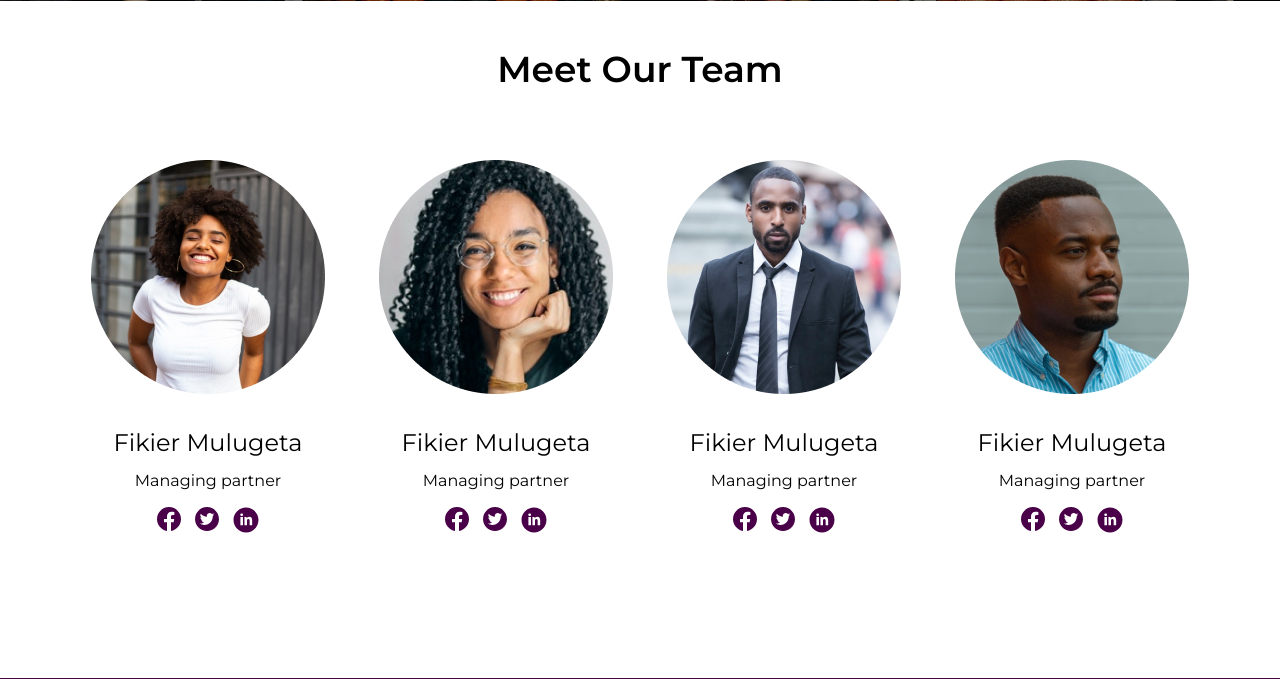
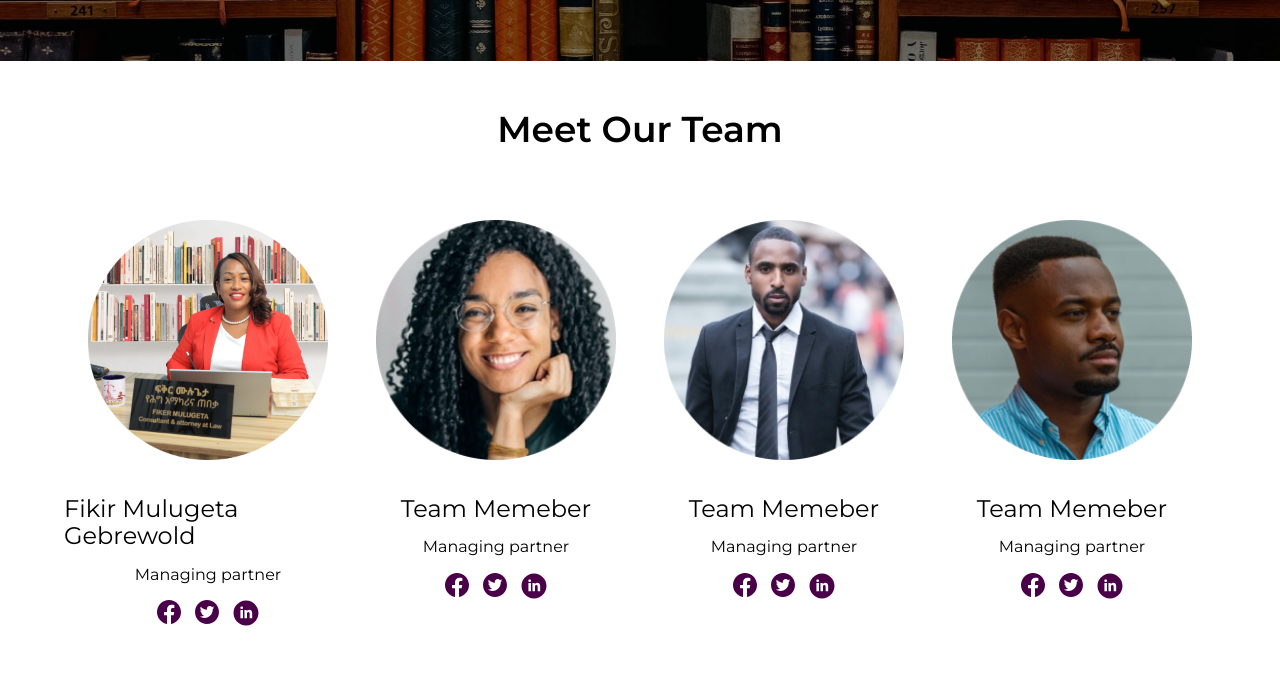
Before and after one commit to samueladdisu/fikerWebsite, a PHP site: page /fikerWebsite/about.html in a window 1280 px wide. Shown: the part 1269-1948 px from the top of the page. Run offline with PHP 8.4, Linux system fonts and the light colour scheme.

Commit message:
content update3

```diff
--- a/about.html
+++ b/about.html
@@ -52,8 +52,8 @@
       <h2 class="story-title">Meet Our Team</h2>
       <div class="container row">
         <div class="single-team col-12 col-md-6 col-xl-3">
-          <img src="./img/female1.jpg" class="team-pic" alt="" />
-          <h3 class="team-name">Fikier Mulugeta</h3>
+          <img src="./img/female.jpg" class="team-pic" alt="" />
+          <h3 class="team-name">Fikir Mulugeta Gebrewold</h3>
           <p>Managing partner</p>
           <div class="team-social">
             <a href="#"><img src="./img/fb-purple.svg" alt="" /></a>
@@ -64,7 +64,7 @@
 
         <div class="single-team col-12 col-md-6 col-xl-3">
           <img src="./img/female2.jpg" class="team-pic" alt="" />
-          <h3 class="team-name">Fikier Mulugeta</h3>
+          <h3 class="team-name">Team Memeber</h3>
           <p>Managing partner</p>
           <div class="team-social">
             <a href="#"><img src="./img/fb-purple.svg" alt="" /></a>
@@ -75,7 +75,7 @@
 
         <div class="single-team col-12 col-md-6 col-xl-3">
           <img src="./img/male1.jpg" class="team-pic" alt="" />
-          <h3 class="team-name">Fikier Mulugeta</h3>
+          <h3 class="team-name">Team Memeber</h3>
           <p>Managing partner</p>
           <div class="team-social">
             <a href="#"><img src="./img/fb-purple.svg" alt="" /></a>
@@ -86,7 +86,7 @@
 
         <div class="single-team col-12 col-md-6 col-xl-3">
           <img src="./img/male2.jpg" class="team-pic" alt="" />
-          <h3 class="team-name">Fikier Mulugeta</h3>
+          <h3 class="team-name">Team Memeber</h3>
           <p>Managing partner</p>
           <div class="team-social">
             <a href="#"><img src="./img/fb-purple.svg" alt="" /></a>
--- a/css/style.css
+++ b/css/style.css
@@ -991,6 +991,7 @@
 
 .ourstory .container {
   max-width: 78.88rem;
+  align-items: center;
 }
 
 .ourstory .container .about-img {
@@ -998,7 +999,8 @@
 }
 
 .ourstory .container .about-img img {
-  border-radius: 1rem;
+  width: 30rem;
+  border-radius: 3rem;
 }
 
 .ourstory .container .about-text {
@@ -1056,6 +1058,7 @@
 }
 
 .team .container .single-team .team-pic {
+  width: 15rem;
   margin-bottom: 2.19rem;
 }
 
@@ -3400,6 +3403,7 @@
 
 .about .container {
   max-width: 88.88rem;
+  align-items: center;
 }
 
 .about .container .about-img {
--- a/scss/_about.scss
+++ b/scss/_about.scss
@@ -5,10 +5,12 @@
 
     .container{
       max-width: 78.88rem;
+      align-items: center;
       .about-img{
         margin-bottom: 3.56rem;
         img{
-          border-radius: 1rem;
+          width: 30rem;
+          border-radius: 3rem;
         }
       }
       .about-text{
@@ -75,6 +77,7 @@
               align-items: center;
               margin-bottom: 2.2rem;
             .team-pic{
+              width: 15rem;
                 margin-bottom: 2.19rem;
             }
             .team-name{
--- a/scss/style.scss
+++ b/scss/style.scss
@@ -105,7 +105,7 @@
 
   .container {
     max-width: 88.88rem;
-
+align-items: center;
     .about-img {
 
       margin-bottom: 3.56rem;
```
Also changed, not shown: img/female.jpg (added), 1 other file.
